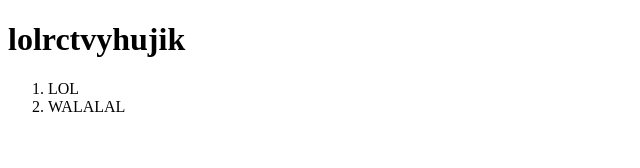
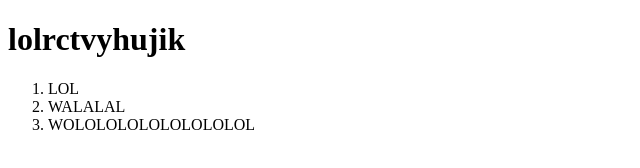
Before and after one commit to franspaco/ClassProject1, a plain HTML site: page index.html in a window 1280 px wide. Shown: the whole page, without its empty margins (0-640 px from the left). Drawn offline with Linux system fonts and the light colour scheme.

Commit message:
Update index.html

```diff
--- a/index.html
+++ b/index.html
@@ -9,6 +9,7 @@
   <ol>
     <li>LOL</li>
     <li>WALALAL</li>
+    <li>WOLOLOLOLOLOLOLOLOL</li>
   </ol>
 </body>
 </html>
```
